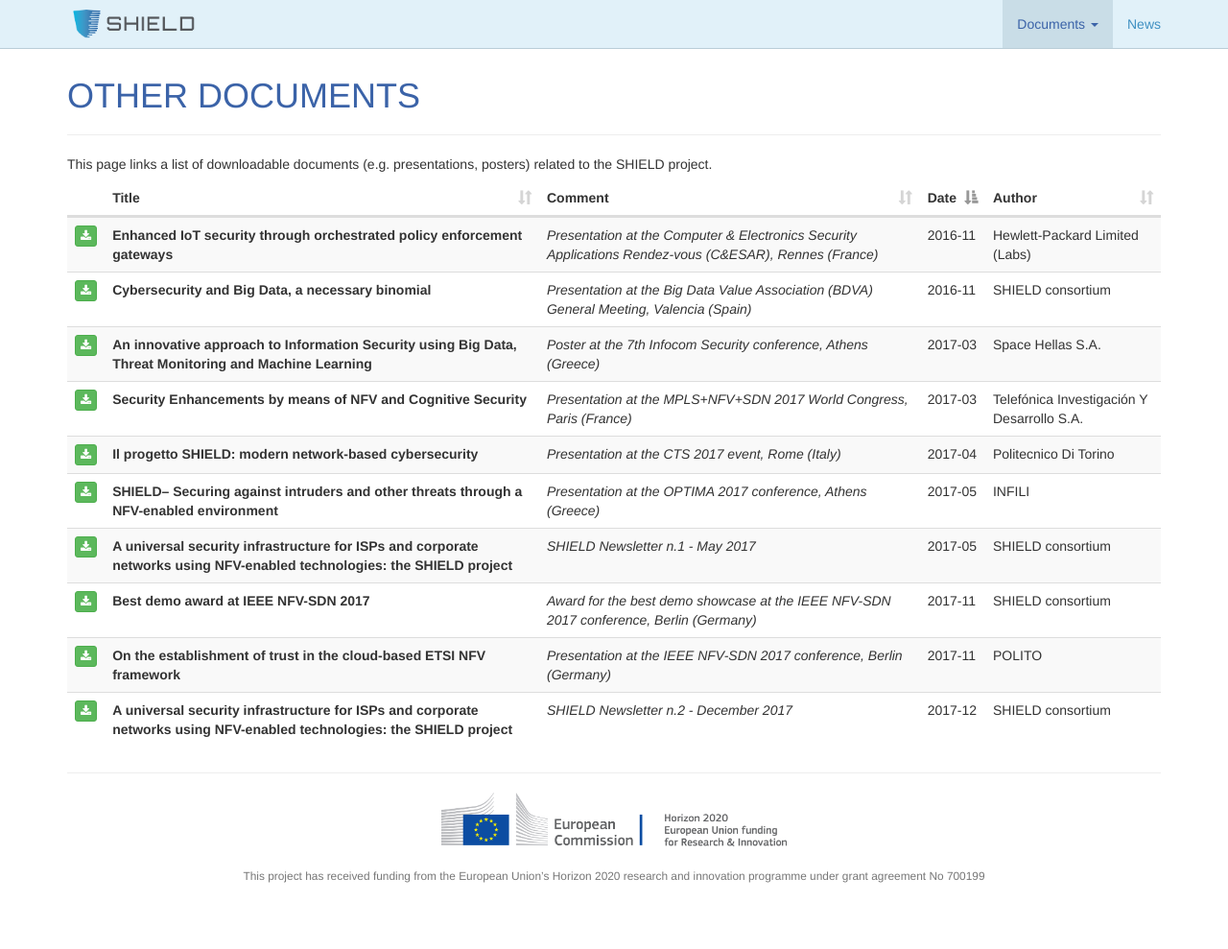
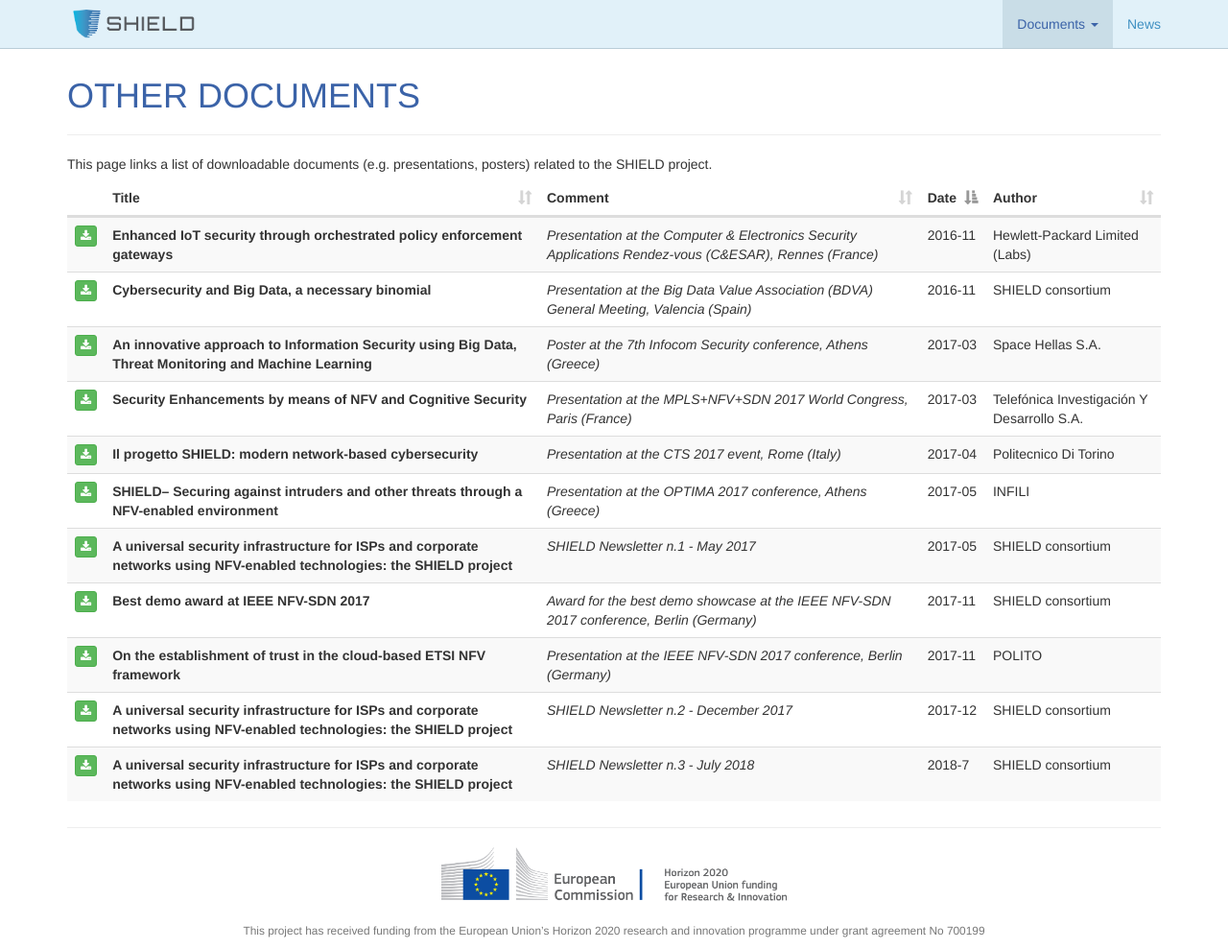
Before and after one commit to torsec/shield-h2020, a Jekyll site: the page built from documents/other-documents.html, in a window 1280 px wide and 989 px high. Shown: the whole window at 96% size. Built offline with Jekyll 4.4.1, drawn with Linux system fonts in a browser that asks for light colours; comment, search, counter and statistics services are not loaded.

Commit message:
Updated data model with newsletter 3 pdf

```diff
--- a/_data/documents/other-documents.yaml
+++ b/_data/documents/other-documents.yaml
@@ -57,3 +57,9 @@
   file: shield_newsletter_2_december_2017.pdf
   date: 2017-12
   comment: "SHIELD Newsletter n.2 - December 2017"
+
+- title: "A universal security infrastructure for ISPs and corporate networks using NFV-enabled technologies: the SHIELD project"
+  author: SHIELD consortium
+  file: shield_newsletter_3_july_2018.pdf
+  date: 2018-7
+  comment: "SHIELD Newsletter n.3 - July 2018"
```
